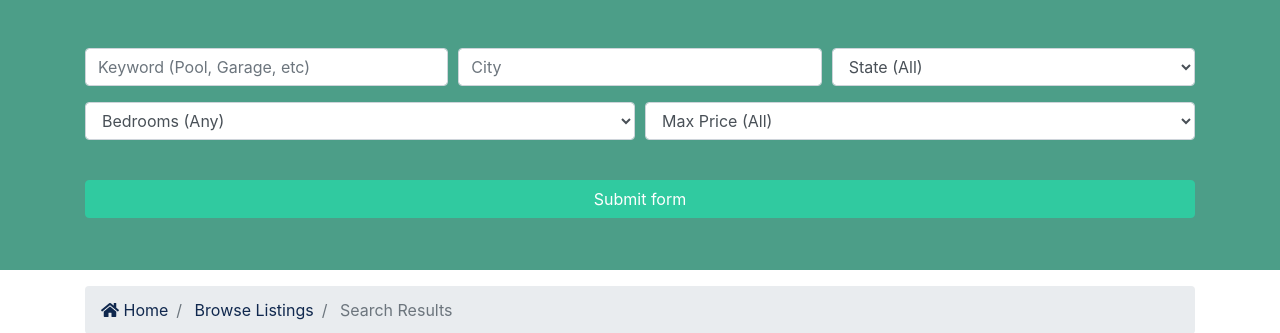
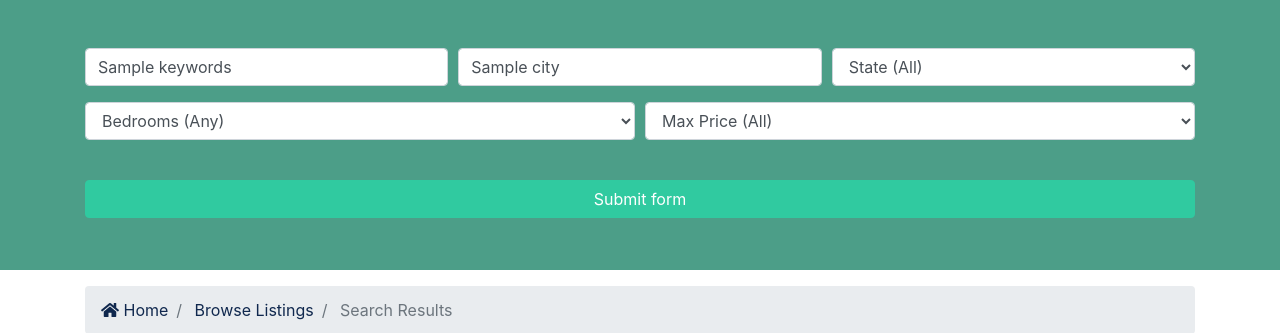
Before and after one commit to pawanrj7/The-Real-Estate, a Django app: template templates/listings/search.html in a window 1280 px wide. Shown: the part 128-461 px from the top of the page. Run offline with Django 3.2, Linux system fonts and the light colour scheme; tables that the repository leaves empty hold one stand-in row (values such as "Sample post"); the template is opened without the code that fills it: values that come from a table or form of the project are taken from there, most other values are stand-ins (such as "Sample title", 1, 10 or a date in 2020); grey boxes marked "Sample" are stand-in pictures; some libraries are stand-ins or nearby versions.

Commit message:
upto search template is added

```diff
--- a/listings/views.py
+++ b/listings/views.py
@@ -56,7 +56,7 @@ def search(request):
     if 'state' in request.GET:
         state= request.GET['state']
         if state:
-            queryset_list= queryset_list.filter(state__iexact=state)
+            queryset_list= queryset_list.filter(state__iexact= state)
 
     #Bedrooms
 
@@ -70,7 +70,7 @@ def search(request):
     if 'price' in request.GET:
         price= request.GET['price']
         if price:
-            queryset_list= queryset_list.filter(price__iexact=price)
+            queryset_list= queryset_list.filter(price__lte=price)
 
 
     context= {
--- a/templates/listings/search.html
+++ b/templates/listings/search.html
@@ -9,12 +9,12 @@
                     <div class="form-row">
                         <div class="col-md-4 mb-3">
                             <label class="sr-only">Keywords</label>
-                            <input type="text" name="keywords" class="form-control" placeholder="Keyword (Pool, Garage, etc)">
+                            <input type="text" name="keywords" class="form-control" placeholder="Keyword (Pool, Garage, etc)" value="{{ values.keywords }}">
                         </div>
 
                         <div class="col-md-4 mb-3">
                             <label class="sr-only">City</label>
-                            <input type="text" name="city" class="form-control" placeholder="City">
+                            <input type="text" name="city" class="form-control" placeholder="City" value="{{ values.city }}">
                         </div>
 
                         <div class="col-md-4 mb-3">
@@ -122,7 +122,9 @@
             </div>
             {%endfor%}
         {% else %}
-            <p>There is no listing in search list </p>
+            <div class="col-md-12 ">
+                <p>There is no listing.</p>
+            </div>
         {% endif %}
         </div>
     </div>
```
